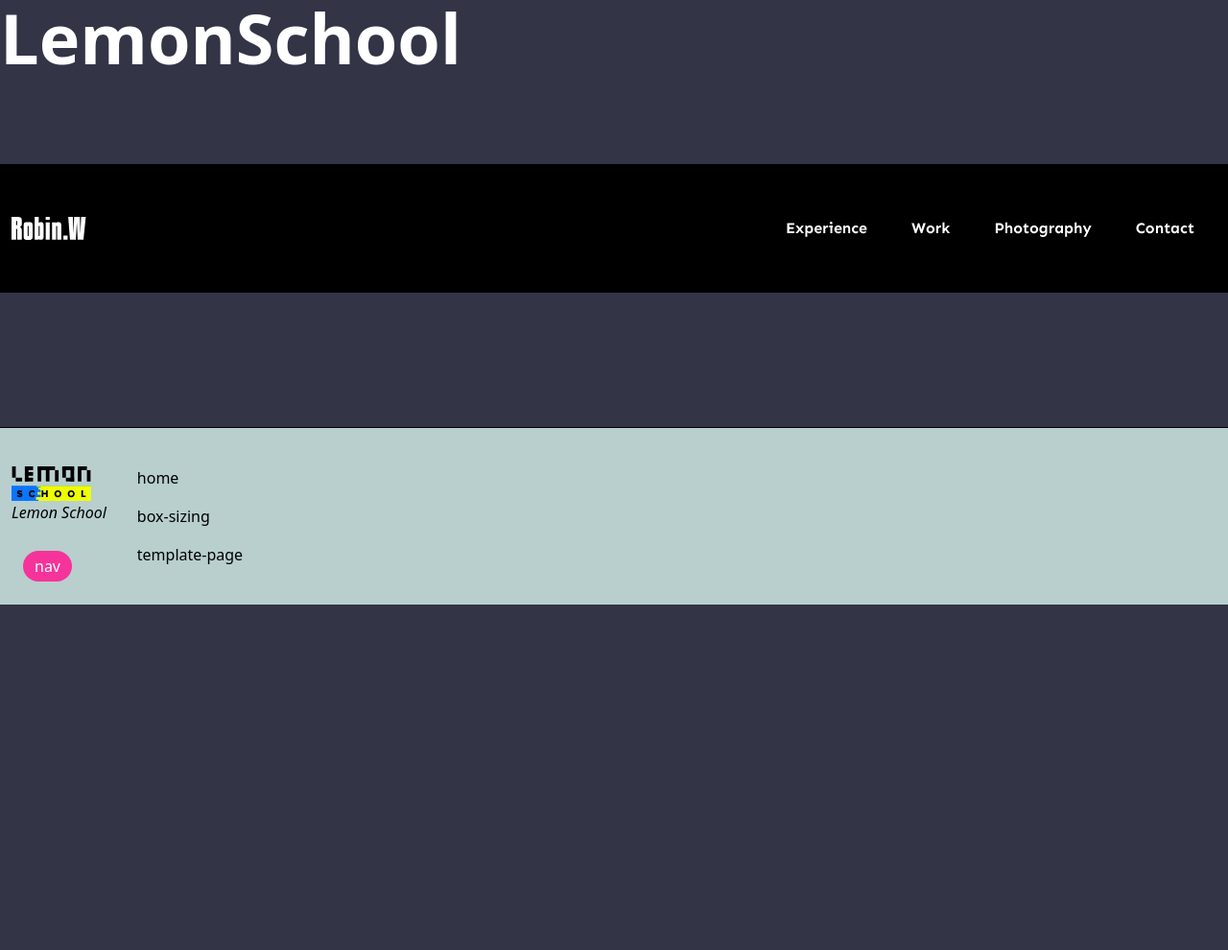
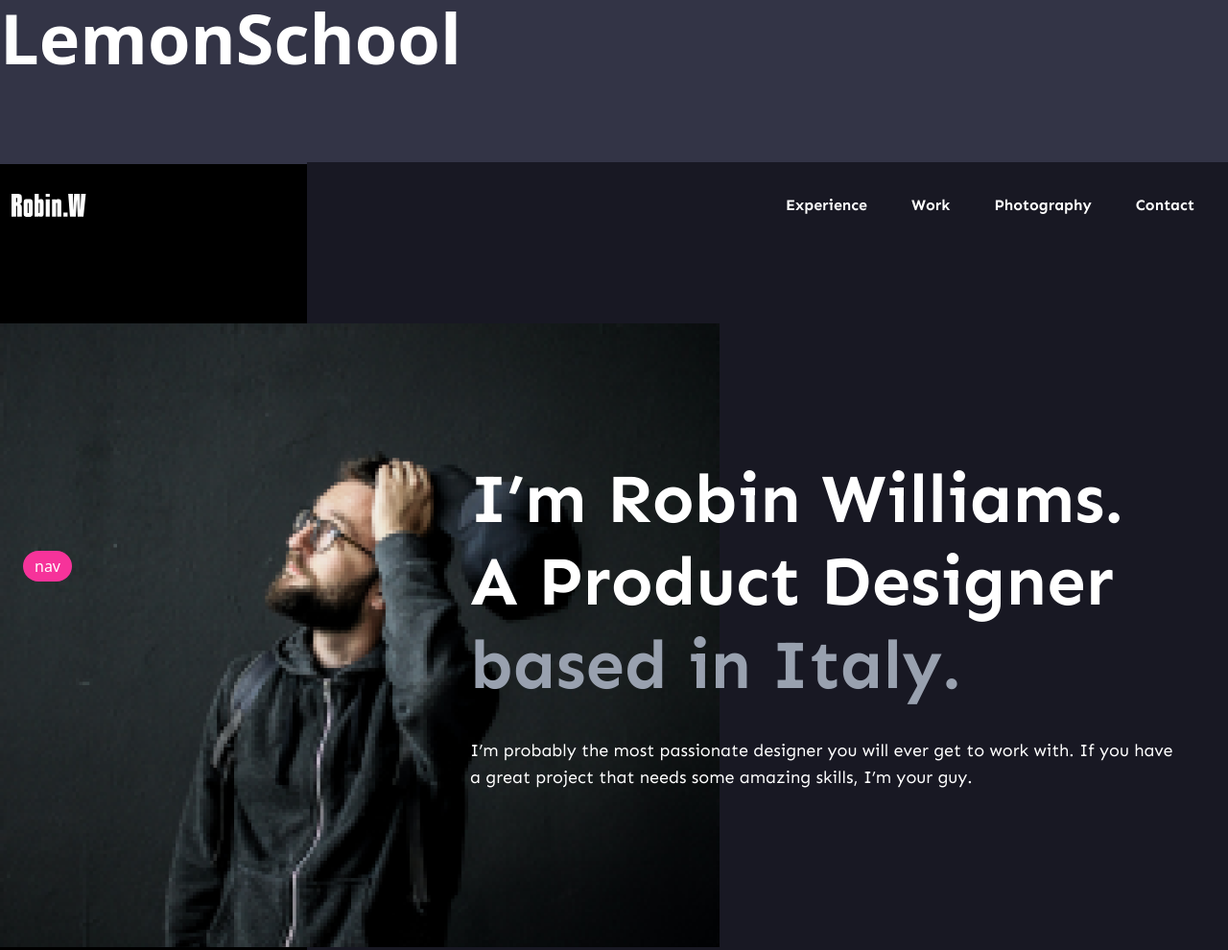
Before and after one commit to Mariay2604/dev-LemonSchool, a website built with Vite: page index.html in a window 1280 px wide. Shown: the part 170-1160 px from the top of the page at 96% size. Before the commit the page ends 800 px from the top, so only its background shows below. Built offline with nearby package versions, Linux system fonts and the light colour scheme; a web font is replaced by a local one.

Commit message:
feat: banner desktop done

```diff
--- a/src/partials/banner.html
+++ b/src/partials/banner.html
@@ -0,0 +1,10 @@
+<section class="relative flex justify-end -mx-3 pt-42 pb-21 before:absolute before:w-3/4 before:h-full before:top-0 before:bg-indigo-950">
+    <picture class="absolute left-0 top-42">
+        <source media='(min-width: 1024 px)' srcset='banner1.png'>
+        <source media='(min-width: 768px)' srcset='banner1.png'>
+        <img src='banner1.png'>
+    </picture>
+    <div class="w-3xl px-3.5 mr-9 py-35 z-10">
+        <h1 class="font-bold text-7xl mb-8 leading-[1.2]">I’m Robin Williams. A Product Designer <span class="text-gray-400">based in Italy.</span></h1>
+        <p class="text-lg">I’m probably the most passionate designer you will ever get to work with. If you have a great project that needs some amazing skills, I’m your guy.</p>
+</section>
--- a/src/partials/header-portfolio.html
+++ b/src/partials/header-portfolio.html
@@ -1,4 +1,4 @@
-      <header class="flex items-center relative py-6">
+      <header class="flex items-center relative -mb-22 z-10">
         <div class="w-19.5 h-6"><img src="/public/logoRobin.svg" alt="logo Robin"></div>
         <div id="mobile-container" class="md:ml-auto hidden md:block absolute md:static bg-indigo-950 md:bg-transparent top-18 -left-3 w-[calc(100%+24px)] md:w-auto">
         <nav class="flex flex-col md:flex-row">
--- a/src/style.css
+++ b/src/style.css
@@ -38,7 +38,7 @@
   }
 
   h1 {
-    font-size: var(text-h1);
+    font-size: var(--text-h1);
     color: var(color-cyan);
   }
 
```
Also changed, not shown: public/banner1.png (added), public/banner2.png (added), public/banner3.png (added).
